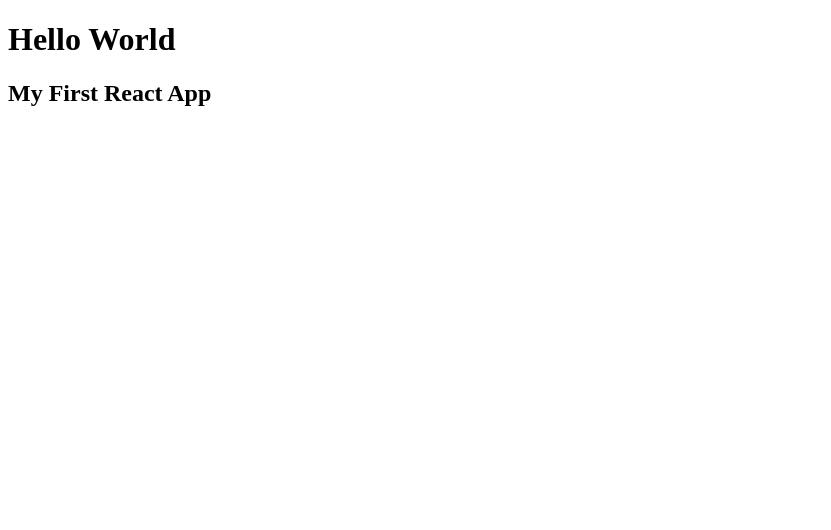
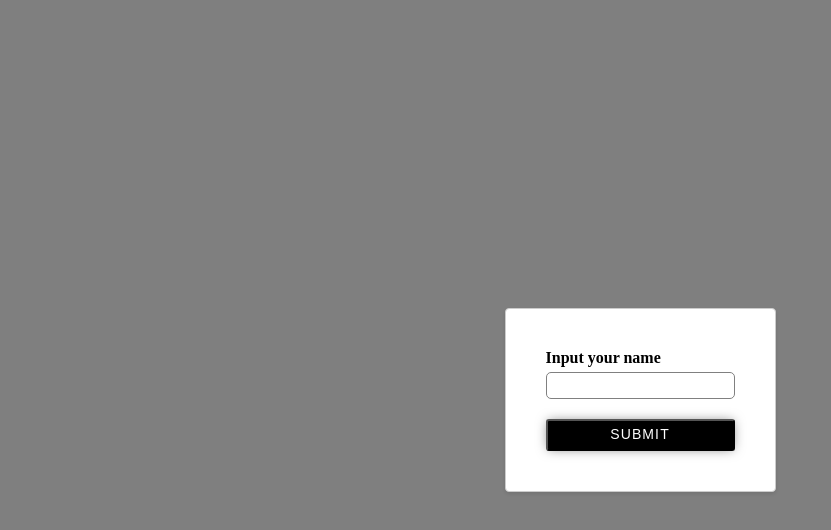
Before and after one commit to Dimensionnnnn/Trello-react, a React (Create React App) app: page / in a window 1280 px wide. Shown: the top 530 px of the page, without its empty margins (0-831 px from the left). Built offline with nearby package versions, Linux system fonts and the light colour scheme.

Commit message:
Fix/modal welcome window (#3)
* feat/Added SASS dependencies, created a modal

* fix/Revisions have been made to Pull Requets 2

* fix/Edits have been made

* fix/Added lib classNames, added fix

* fix/Added right use classNames lib

* fix/Deleting undefined, using empty string

```diff
--- a/package.json
+++ b/package.json
@@ -10,10 +10,12 @@
     "@types/node": "^16.18.54",
     "@types/react": "^18.2.23",
     "@types/react-dom": "^18.2.7",
+    "classnames": "^2.3.2",
     "normalize.css": "^8.0.1",
     "react": "^18.2.0",
     "react-dom": "^18.2.0",
     "react-scripts": "5.0.1",
+    "sass": "^1.68.0",
     "typescript": "^4.9.5",
     "web-vitals": "^2.1.4"
   },
--- a/src/App.tsx
+++ b/src/App.tsx
@@ -1,8 +1,21 @@
+import { useState } from "react";
+import { WelcomeModal } from "./components/WelcomeModal/welcome-modal";
+import "./assets/colors.css";
+
 function App() {
+  const [username, setUsername] = useState('');
+
+  const handleUsernameSubmit = (username: string) => {
+    setUsername(username);
+  }
+
   return (
     <>
-      <h1>Hello World</h1>
-      <h2>My First React App</h2>
+      {username ? (
+        <h1>Hello, {username}</h1>
+      ) :
+        <WelcomeModal onSubmit={handleUsernameSubmit}/>
+      }
     </>
   );
 }
--- /dev/null
+++ b/src/assets/colors.css
@@ -0,0 +1,8 @@
+:root {
+    --color-white: #fff;
+    --color-black: #000;
+    --color-gray: gray;
+    --color-red: red;
+
+    --color-bshadow: rgba(0, 0, 0, 0.5);
+}
--- /dev/null
+++ b/src/components/UI/Button/button.module.scss
@@ -0,0 +1,23 @@
+.button {
+    padding: 5px;
+    max-width: 100%;
+    width: 100%;
+    border-radius: 3px;
+    box-shadow: 0px 0px 12px -2px var(--color-bshadow);
+    line-height: 1.25;
+    background-color: var(--color-black);
+    text-decoration: none;
+    color: var(--color-white);
+    font-size: 14px;
+    letter-spacing: .08em;
+    text-transform: uppercase;
+    position: relative;
+    transition: background-color .6s ease, scale .6s ease;
+    overflow: hidden;
+
+    &:focus,
+    &:hover {
+        background-color: lighten(#000, 30%);
+        scale: 1.03;
+    }
+}
--- /dev/null
+++ b/src/components/UI/Button/button.tsx
@@ -0,0 +1,15 @@
+import React from 'react'
+import styles from './button.module.scss'
+import classNames from 'classnames'
+
+interface Props extends React.ButtonHTMLAttributes<HTMLButtonElement> {
+    text: string;
+    className?: string;
+}
+
+export const Button: React.FC<Props> = ({text, ...props}) => {
+    const combinedClassNames = classNames(styles.button, props.className || '')
+    return (
+        <button className={combinedClassNames} {...props}>{text}</button>
+    )
+}
--- /dev/null
+++ b/src/components/UI/Input/input.module.scss
@@ -0,0 +1,24 @@
+.container {
+    display: flex;
+    flex-direction: column;
+    width: 100%;
+}
+
+.label {
+    font-weight: bold;
+    margin-bottom: 5px;
+}
+
+.input {
+    border: 1px solid var(--color-gray);
+    border-radius:  5px;
+    padding: 5px;
+}
+
+.error {
+    color: var(--color-red);
+}
+
+.input.error {
+    border-color: var(--color-red);
+}
--- /dev/null
+++ b/src/components/UI/Input/input.tsx
@@ -0,0 +1,22 @@
+import React from 'react';
+import styles from './input.module.scss';
+import classNames from 'classnames';
+
+interface Props extends React.InputHTMLAttributes<HTMLInputElement> {
+    label?: string;
+    className?: string;
+    error?: string;
+}
+
+export const Input: React.FC<Props> = ({label, error, ...props}) => {
+    const combinedClassNames = classNames(styles.input, props.className, {
+        [styles.error]: error !== ''
+    });
+    return (
+        <div className={styles.container}>
+            {label && <label className={styles.label}>{label}</label>}
+            <input className={combinedClassNames} {...props}/>
+            {error && <span className={styles.error}>{error}</span>}
+        </div>
+    )
+}
--- /dev/null
+++ b/src/components/WelcomeModal/welcome-modal.module.scss
@@ -0,0 +1,25 @@
+.modal {
+    position: fixed;
+    top: 50%;
+    left: 50%;
+    transform: translate(-50%, -50%);
+    width: 100%;
+    height: 100%;
+    background-color: rgba(0, 0, 0, 0.5);
+    display: flex;
+    justify-content: center;
+    align-items: center;
+}
+
+.content {
+    border: 1px solid #ccc;
+    padding: 40px;
+    border-radius: 4px;
+    background-color: #fff;
+    box-shadow: 0 2px 4px rgba(0, 0, 0, 0.1);
+    align-items: center;
+    justify-content: center;
+    display: flex;
+    flex-direction: column;
+    gap: 20px;
+}
--- /dev/null
+++ b/src/components/WelcomeModal/welcome-modal.tsx
@@ -0,0 +1,37 @@
+import styles from './welcome-modal.module.scss';
+import { Input } from '../UI/Input/input';
+import { Button } from '../UI/Button/button';
+import { useState } from 'react';
+
+interface Props {
+    onSubmit: (username: string) => void;
+}
+
+export const WelcomeModal: React.FC<Props> = ({onSubmit}) => {
+    const [error, setError] = useState('');
+    const handleSubmit = (event: React.FormEvent) => {
+        event.preventDefault();
+
+        const form = event.target as HTMLFormElement;
+        const formData = new FormData(form);
+
+        const name = formData.get('welcome-input') as string;
+        const trimmedName = name.trim();
+
+        if (!trimmedName) {
+            setError('Please enter your name');
+            return;
+        }
+
+        onSubmit(name);
+    }
+
+    return (
+        <div className={styles.modal}>
+            <form className={styles.content} onSubmit={handleSubmit}>
+                <Input name='welcome-input' label='Input your name' error={error}/>
+                <Button type='submit' text='Submit'/>
+            </form>
+        </div>
+    )
+}
--- a/tsconfig.json
+++ b/tsconfig.json
@@ -18,7 +18,8 @@
     "resolveJsonModule": true,
     "isolatedModules": true,
     "noEmit": true,
-    "jsx": "react-jsx"
+    "jsx": "react-jsx",
+    "baseUrl": "src",
   },
   "include": [
     "src"
```
Also changed, not shown: 1 other file (tests, documents, lock files or other folders).
